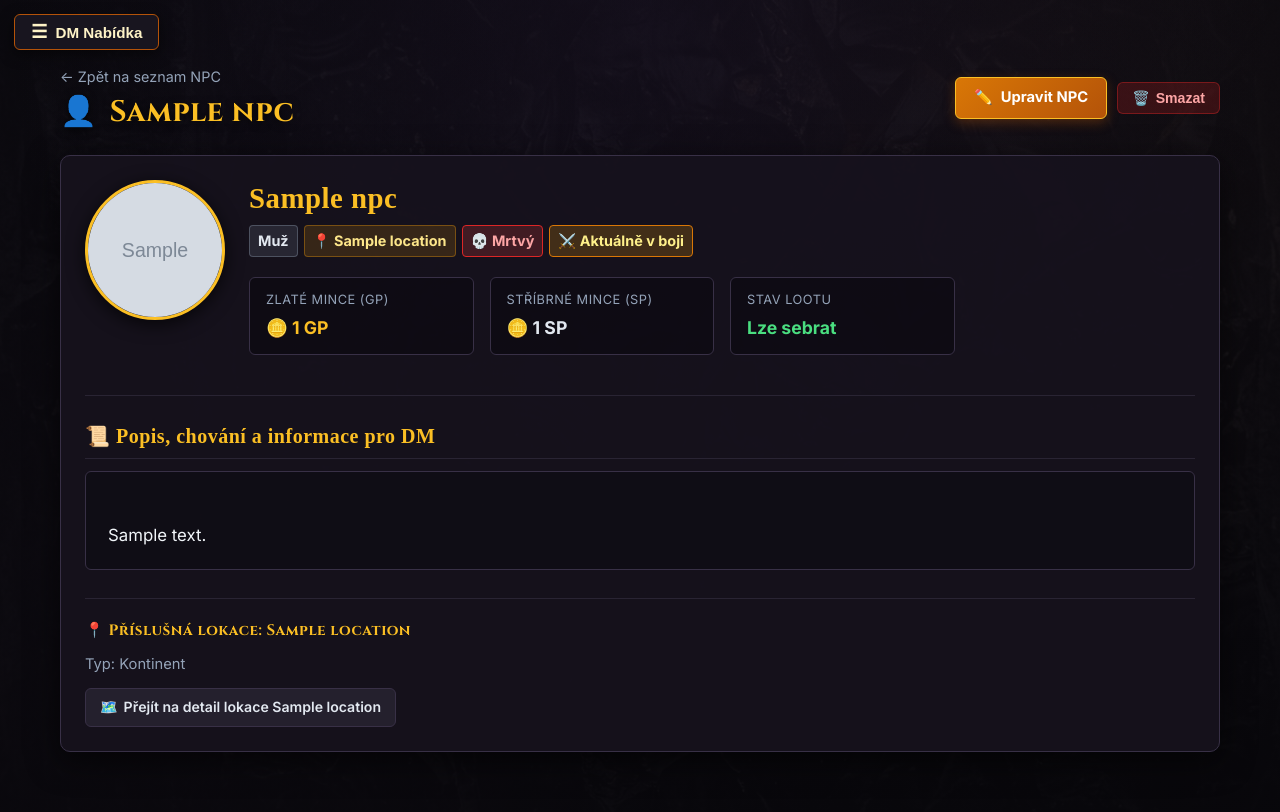
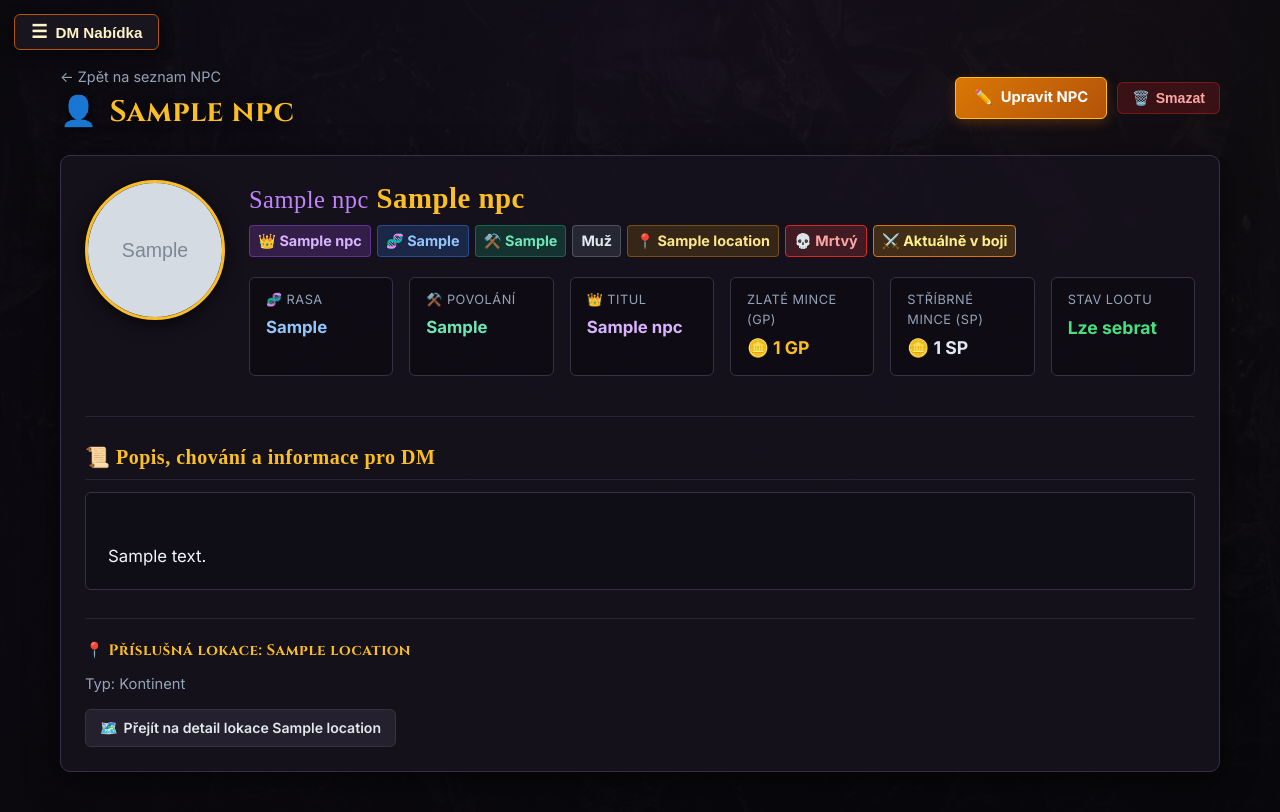
Before and after one commit to Tomas-Gallischek/dnd_atarax, a Django app: page /dm/npc/1/ in a window 1280 px wide. Shown: the top 812 px of the page. Run offline with Django 5.2, Linux system fonts and the light colour scheme; a user stored in the database is signed in; tables that the repository leaves empty hold one stand-in row (values such as "Sample post"); grey boxes marked "Sample" are stand-in pictures.

Commit message:
Add race, occupation, and title fields to Npc model and update forms, views, and templates

```diff
--- a/dm_site_app/models.py
+++ b/dm_site_app/models.py
@@ -42,6 +42,9 @@ class Locations(models.Model):
 
 class Npc(models.Model):
     name = models.CharField(max_length=100, null=True, blank=True, verbose_name="Jméno")
+    race = models.CharField(max_length=100, null=True, blank=True, verbose_name="Rasa")
+    occupation = models.CharField(max_length=100, null=True, blank=True, verbose_name="Povolání")
+    title = models.CharField(max_length=100, null=True, blank=True, verbose_name="Titul")
     location = models.ForeignKey(Locations, on_delete=models.SET_NULL, null=True, blank=True, related_name='npcs', verbose_name="Lokace")
     description = models.TextField(null=True, blank=True, verbose_name="Popis")
     gender = models.CharField(max_length=100, null=True, blank=True, choices=[
--- a/dm_site_app/templates/dm_site_app/location_detail.html
+++ b/dm_site_app/templates/dm_site_app/location_detail.html
@@ -97,10 +97,11 @@
                         <img src="{{ npc_item.display_image_url }}" alt="{{ npc_item.name }}" style="width: 44px; height: 44px; border-radius: 50%; object-fit: cover; border: 1px solid var(--gold-400); background: #120e18;">
                         <div style="flex: 1; min-width: 0;">
                             <a href="{% url 'dm_site_app:npc_detail' npc_item.id %}" style="color: var(--gold-400); font-weight: 700; text-decoration: none; font-size: 0.95rem; display: block; white-space: nowrap; overflow: hidden; text-overflow: ellipsis;">
-                                {{ npc_item.name|default:"Neznámé NPC" }}
+                                {% if npc_item.title %}<span style="color: #c084fc; font-weight: normal; font-size: 0.85em;">{{ npc_item.title }}</span> {% endif %}{{ npc_item.name|default:"Neznámé NPC" }}
                             </a>
                             <span style="font-size: 0.8rem; color: var(--text-muted);">
-                                {{ npc_item.get_gender_display|default:npc_item.gender|default:"Postava" }}
+                                {% if npc_item.race %}{{ npc_item.race }} &bull; {% endif %}
+                                {% if npc_item.occupation %}{{ npc_item.occupation }}{% else %}{{ npc_item.get_gender_display|default:npc_item.gender|default:"Postava" }}{% endif %}
                             </span>
                         </div>
                         <a href="{% url 'dm_site_app:npc_edit' npc_item.id %}" class="dm-btn-secondary" style="padding: 4px 8px; font-size: 0.75rem;">
--- a/dm_site_app/templates/dm_site_app/npc_detail.html
+++ b/dm_site_app/templates/dm_site_app/npc_detail.html
@@ -28,9 +28,29 @@
         <img src="{{ npc_obj.display_image_url }}" alt="{{ npc_obj.name }}" class="dm-detail-portrait-lg">
 
         <div class="dm-detail-meta-group">
-            <h2 class="dm-detail-title">{{ npc_obj.name }}</h2>
+            <h2 class="dm-detail-title">
+                {% if npc_obj.title %}<span style="color: #c084fc; font-weight: normal; font-size: 0.85em;">{{ npc_obj.title }}</span> {% endif %}{{ npc_obj.name }}
+            </h2>
 
             <div class="dm-entity-badges" style="margin-bottom: 14px;">
+                {% if npc_obj.title %}
+                    <span class="badge" style="background: rgba(168, 85, 247, 0.2); color: #d8b4fe; border: 1px solid rgba(168, 85, 247, 0.4); font-size: 0.9rem;">
+                        👑 {{ npc_obj.title }}
+                    </span>
+                {% endif %}
+
+                {% if npc_obj.race %}
+                    <span class="badge" style="background: rgba(59, 130, 246, 0.2); color: #93c5fd; border: 1px solid rgba(59, 130, 246, 0.4); font-size: 0.9rem;">
+                        🧬 {{ npc_obj.race }}
+                    </span>
+                {% endif %}
+
+                {% if npc_obj.occupation %}
+                    <span class="badge" style="background: rgba(16, 185, 129, 0.2); color: #6ee7b7; border: 1px solid rgba(16, 185, 129, 0.4); font-size: 0.9rem;">
+                        ⚒️ {{ npc_obj.occupation }}
+                    </span>
+                {% endif %}
+
                 {% if npc_obj.gender %}
                     <span class="badge badge-silver" style="font-size: 0.9rem;">{{ npc_obj.get_gender_display|default:npc_obj.gender }}</span>
                 {% endif %}
@@ -59,7 +79,21 @@
             </div>
 
             <!-- Stats & Poklad -->
-            <div class="dm-stats-grid">
+            <div class="dm-stats-grid" style="grid-template-columns: repeat(auto-fit, minmax(130px, 1fr));">
+                <div class="dm-stat-box">
+                    <div class="dm-stat-label">🧬 Rasa</div>
+                    <div class="dm-stat-val" style="color: #93c5fd; font-size: 1.05rem;">{{ npc_obj.race|default:"Neuvedena" }}</div>
+                </div>
+                <div class="dm-stat-box">
+                    <div class="dm-stat-label">⚒️ Povolání</div>
+                    <div class="dm-stat-val" style="color: #6ee7b7; font-size: 1.05rem;">{{ npc_obj.occupation|default:"Neuvedeno" }}</div>
+                </div>
+                {% if npc_obj.title %}
+                <div class="dm-stat-box">
+                    <div class="dm-stat-label">👑 Titul</div>
+                    <div class="dm-stat-val" style="color: #d8b4fe; font-size: 1.05rem;">{{ npc_obj.title }}</div>
+                </div>
+                {% endif %}
                 <div class="dm-stat-box">
                     <div class="dm-stat-label">Zlaté mince (GP)</div>
                     <div class="dm-stat-val" style="color: #fbbf24;">🪙 {{ npc_obj.loot_gold }} GP</div>
--- a/dm_site_app/views.py
+++ b/dm_site_app/views.py
@@ -72,7 +72,13 @@ def npc(request):
 
     qs = Npc.objects.select_related('location').all()
     if q:
-        qs = qs.filter(Q(name__icontains=q) | Q(description__icontains=q))
+        qs = qs.filter(
+            Q(name__icontains=q) |
+            Q(description__icontains=q) |
+            Q(race__icontains=q) |
+            Q(occupation__icontains=q) |
+            Q(title__icontains=q)
+        )
     if loc_id:
         qs = qs.filter(location_id=loc_id)
 
@@ -105,6 +111,9 @@ def npc_create(request):
 
     if request.method == 'POST':
         name = request.POST.get('name', '').strip()
+        race = request.POST.get('race', '').strip() or None
+        occupation = request.POST.get('occupation', '').strip() or None
+        title = request.POST.get('title', '').strip() or None
         location_id = request.POST.get('location') or None
         gender = request.POST.get('gender') or None
         description = request.POST.get('description', '').strip()
@@ -139,6 +148,9 @@ def npc_create(request):
 
         npc_obj = Npc.objects.create(
             name=name,
+            race=race,
+            occupation=occupation,
+            title=title,
             location=loc_instance,
             gender=gender,
             description=description,
@@ -169,6 +181,9 @@ def npc_edit(request, npc_id):
 
     if request.method == 'POST':
         name = request.POST.get('name', '').strip()
+        race = request.POST.get('race', '').strip() or None
+        occupation = request.POST.get('occupation', '').strip() or None
+        title = request.POST.get('title', '').strip() or None
         location_id = request.POST.get('location') or None
         gender = request.POST.get('gender') or None
         description = request.POST.get('description', '').strip()
@@ -204,6 +219,9 @@ def npc_edit(request, npc_id):
             loc_instance = Locations.objects.filter(id=location_id).first()
 
         npc_obj.name = name
+        npc_obj.race = race
+        npc_obj.occupation = occupation
+        npc_obj.title = title
         npc_obj.location = loc_instance
         npc_obj.gender = gender
         npc_obj.description = description
```
Also changed, not shown: dm_site_app/admin.py (+9 -1 lines), dm_site_app/templates/dm_site_app/npc.html (+12 -1 lines), dm_site_app/templates/dm_site_app/npc_form.html (+20 -0 lines), dm_site_app/tests.py (+28 -3 lines), dm_site_app/migrations/0022_npc_occupation_npc_race_npc_title.py (added), player_site_app/migrations/0032_clean_cantrips_equipped.py.
